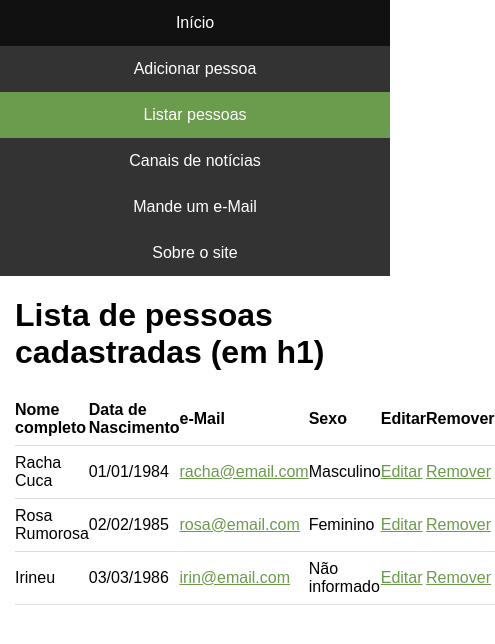
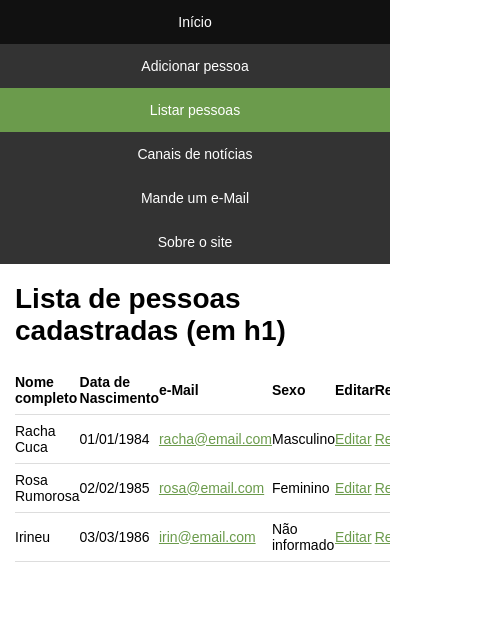
Before and after one commit to ewerton-lucas/pweb_2021.2_ewertonLucas, a plain HTML site: page u1_exercicio2/listarPessoas.html in a window 390 px wide. Shown: the whole page, 495 px wide, since content can reach past the window. Drawn offline with Linux system fonts and the light colour scheme.

Commit message:
CSS e emails
Modificações:
Ajuste de responsividade;
Ajuste nos campos de emails.

```diff
--- a/u1_exercicio2/listarPessoas.html
+++ b/u1_exercicio2/listarPessoas.html
@@ -21,10 +21,9 @@
 
     <h1>Lista de pessoas cadastradas (em h1)</h1>
 
+    <div id="tblPessoas">
         <table>
-
             <thead>
-
                 <tr>
                     <th>Nome completo</th>
                     <th>Data de Nascimento</th>
@@ -33,15 +32,13 @@
                     <th>Editar</th>
                     <th>Remover</th>
                 </tr>
-
             </thead>
 
             <tbody>
-
                 <tr>
                     <td>Racha Cuca</td>
                     <td>01/01/1984</td>
-                <td> <a href="">racha@email.com</a> </td>
+                    <td> <a href="mailto:racha@email.com">racha@email.com</a> </td>
                     <td>Masculino</td>
                     <td> <a href="editarPessoa.html">Editar</a></td>
                     <td> <a href="">Remover</a></td>
@@ -50,7 +47,7 @@
                 <tr>
                     <td>Rosa Rumorosa</td>
                     <td>02/02/1985</td>
-                <td> <a href="">rosa@email.com</a> </td>
+                    <td> <a href="mailto:rosa@email.com">rosa@email.com</a> </td>
                     <td>Feminino</td>
                     <td> <a href="editarPessoa.html">Editar</a></td>
                     <td> <a href="">Remover</a></td>
@@ -59,15 +56,15 @@
                 <tr>
                     <td>Irineu</td>
                     <td>03/03/1986</td>
-                <td> <a href="">irin@email.com</a> </td>
+                    <td> <a href="mailto:irin@email.com">irin@email.com</a> </td>
                     <td>Não informado</td>
                     <td> <a href="editarPessoa.html">Editar</a></td>
                     <td> <a href="">Remover</a></td>
                 </tr>
-
             </tbody>
 
         </table>
+    </div>
 
 </body>
 
--- a/u1_exercicio2/style/style.css
+++ b/u1_exercicio2/style/style.css
@@ -37,15 +37,25 @@ li a:hover:not(.active) {
   background-color: rgb(107, 155, 76);
 }
 
+/*Responsividade*/
+
 @media screen and (max-width: 600px) {
-  h1 {
-    margin-left: auto;
+  body{
+    font-size: 14px;
+    margin: auto;
   }
-  ul li#sobre,
-  ul li {float: none;}
+
+  ul li, ul li#sobre {
+    float: none;
+  }
+
+  div#tblPessoas {
+    overflow-x: auto;
+  }
+
 }
 
-/*Estilo dos títulos*/
+/*Estilo dos títulos e parágrafos*/
 
 h1, h2, p {
   margin-left: 15px;
@@ -95,7 +105,7 @@ a {
 table {
   margin-left: 15px;
   border-collapse: collapse;
-  width: 100%;
+  width: 98.9%;
 }
 
 th, td {
```
Also changed, not shown: u1_exercicio2/contato.html (+1 -1 lines). Lines whose indentation alone changed are shown as unchanged.
